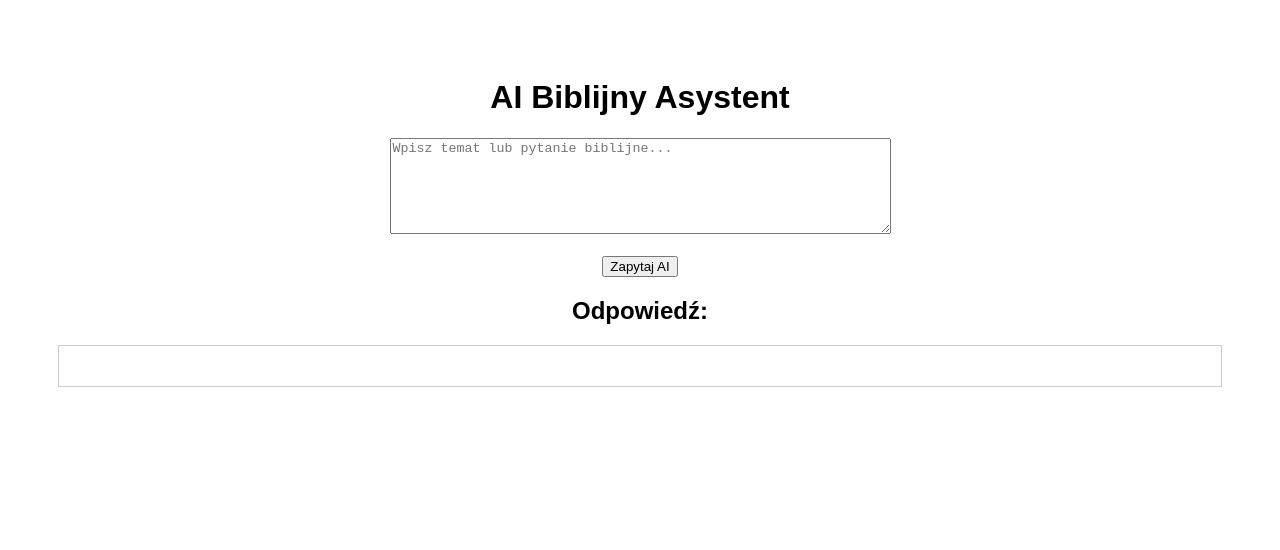
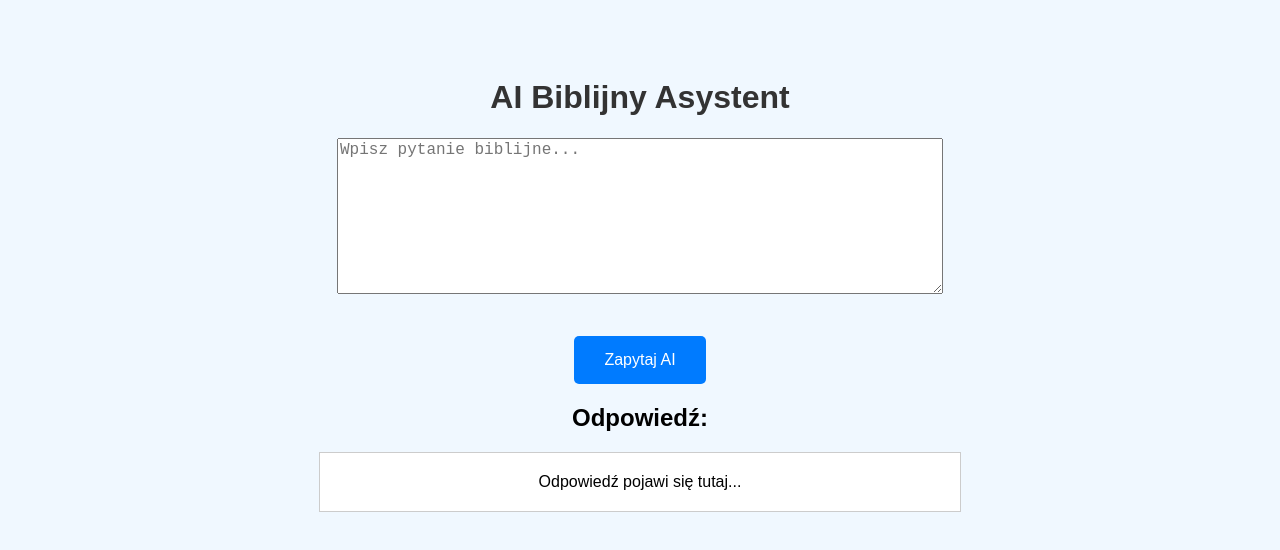
Before and after one commit to Findermarkus/klik-demo, a plain HTML site: page ai-biblia.html in a window 1280 px wide. Drawn offline with Linux system fonts and the light colour scheme.

Commit message:
Update ai-biblia.html

```diff
--- a/ai-biblia.html
+++ b/ai-biblia.html
@@ -2,35 +2,68 @@
 <html lang="pl">
 <head>
   <meta charset="UTF-8">
-  <title>Asystent AI do Biblii</title>
+  <title>AI Biblijny Asystent</title>
+  <style>
+    body {
+      text-align: center;
+      font-family: Arial, sans-serif;
+      padding: 50px;
+      background-color: #f0f8ff;
+    }
+    h1 {
+      color: #333;
+    }
+    textarea {
+      font-size: 16px;
+      width: 80%;
+      max-width: 600px;
+      height: 150px;
+      margin-bottom: 20px;
+    }
+    button {
+      background-color: #007bff;
+      color: white;
+      padding: 15px 30px;
+      border: none;
+      border-radius: 5px;
+      font-size: 16px;
+      cursor: pointer;
+    }
+    button:hover {
+      background-color: #0056b3;
+    }
+    #response {
+      border: 1px solid #ccc;
+      padding: 20px;
+      margin-top: 20px;
+      width: 80%;
+      max-width: 600px;
+      margin-left: auto;
+      margin-right: auto;
+      background-color: #fff;
+    }
+  </style>
 </head>
-<body style="text-align:center; font-family:Arial; padding:50px;">
+<body>
   <h1>AI Biblijny Asystent</h1>
-  <textarea id="prompt" rows="6" cols="60" placeholder="Wpisz temat lub pytanie biblijne..."></textarea><br><br>
+  <textarea id="prompt" placeholder="Wpisz pytanie biblijne..."></textarea><br><br>
   <button onclick="askAI()">Zapytaj AI</button>
   <h2>Odpowiedź:</h2>
-  <div id="response" style="border:1px solid #ccc; padding:20px; margin-top:20px;"></div>
+  <div id="response">Odpowiedź pojawi się tutaj...</div>
 
   <script>
     async function askAI() {
       const prompt = document.getElementById('prompt').value;
       document.getElementById('response').innerText = 'Czekaj...';
 
-      const response = await fetch('https://api.openai.com/v1/chat/completions', {
+      const response = await fetch('https://0f39eaff-3768-4885-9f7e-4ef55e93f7b3-00-2r9gdxap0m38n.riker.replit.dev/ask', {
         method: 'POST',
-        headers: {
-          'Content-Type': 'application/json',
-          'Authorization': 'xxxxxxxxxxxxxxxxxxxxxxxxxxxxxxxxx'
-        },
-        body: JSON.stringify({
-          model: 'gpt-4o',
-          messages: [{ role: 'user', content: prompt }],
-          max_tokens: 800
-        })
+        headers: { 'Content-Type': 'application/json' },
+        body: JSON.stringify({ prompt: prompt })
       });
 
       const data = await response.json();
-      document.getElementById('response').innerText = data.choices[0].message.content;
+      document.getElementById('response').innerText = data.reply;
     }
   </script>
 </body>
```
